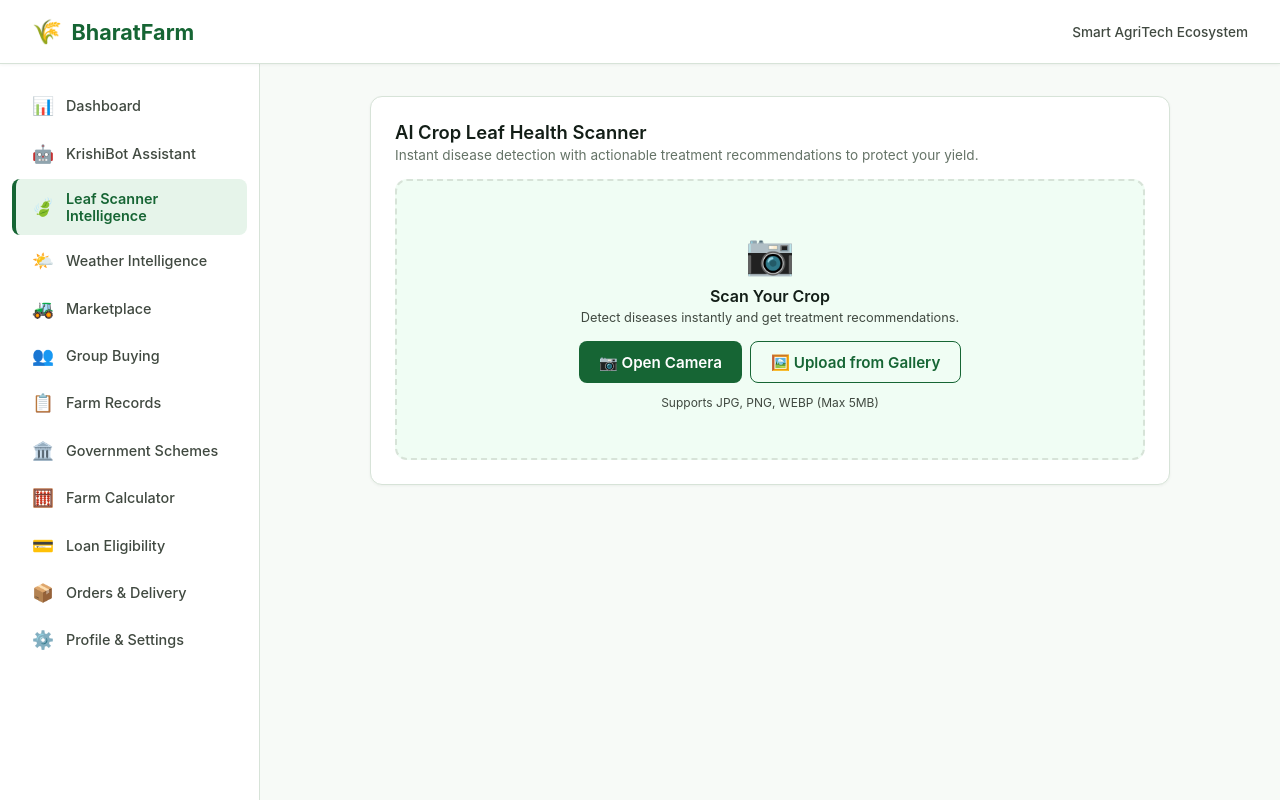
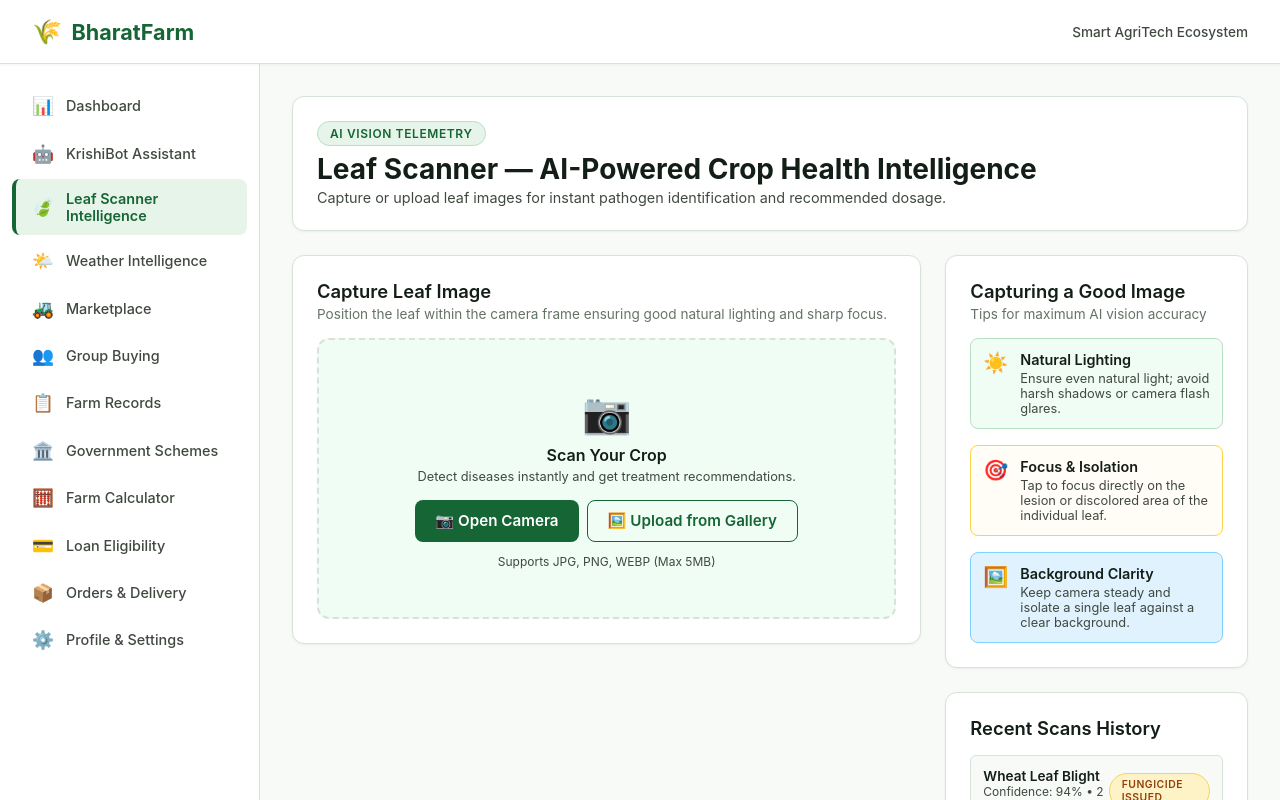
Before and after one commit to The-Lazy-Four/BharatFarm, a React (Vite) app in the folder client/: page /scanner in a window 1280 px wide. Shown: the top 800 px of the page. Built offline with nearby package versions, Linux system fonts and the light colour scheme.

Commit message:
feat(ui): implement Stitch leaf scanner guidance and history panel

```diff
--- a/client/src/features/scanner/pages/ScannerPage.tsx
+++ b/client/src/features/scanner/pages/ScannerPage.tsx
@@ -17,24 +17,117 @@ export const ScannerPage: React.FC = () => {
   };
 
   return (
-    <div style={{ display: 'flex', flexDirection: 'column', gap: '1.5rem', maxWidth: '800px', margin: '0 auto' }}>
-      <Card title="AI Crop Leaf Health Scanner" subtitle="Instant disease detection with actionable treatment recommendations to protect your yield.">
+    <div style={{ display: 'flex', flexDirection: 'column', gap: '1.5rem', maxWidth: '1280px', margin: '0 auto' }}>
+      {/* Header Banner */}
+      <div style={{
+        display: 'flex',
+        justifyContent: 'space-between',
+        alignItems: 'center',
+        flexWrap: 'wrap',
+        gap: '1rem',
+        padding: '1.5rem',
+        background: '#FFFFFF',
+        borderRadius: 'var(--radius)',
+        border: '1px solid var(--border-color)',
+        boxShadow: 'var(--shadow-sm)'
+      }}>
+        <div>
+          <span className="badge badge-primary" style={{ marginBottom: '0.35rem' }}>AI Vision Telemetry</span>
+          <h1 style={{ fontSize: '1.75rem', fontWeight: 700, color: 'var(--text-main)' }}>
+            Leaf Scanner — AI-Powered Crop Health Intelligence
+          </h1>
+          <p style={{ color: 'var(--text-muted)', fontSize: '0.9rem', marginTop: '0.2rem' }}>
+            Capture or upload leaf images for instant pathogen identification and recommended dosage.
+          </p>
+        </div>
+      </div>
+
+      {/* Main Grid Layout matching Stitch */}
+      <div className="grid-dashboard">
+        {/* Left Column (Span 8): Scanner Frame & Active Analysis */}
+        <div className="col-span-8">
+          <Card title="Capture Leaf Image" subtitle="Position the leaf within the camera frame ensuring good natural lighting and sharp focus.">
             {!selectedImage ? (
               <ScannerCamera onCapture={base64 => setSelectedImage(base64)} />
             ) : (
               <div>
                 <ImagePreview imageUrl={selectedImage} />
-            <div style={{ display: 'flex', gap: '0.5rem' }}>
+                <div style={{ display: 'flex', gap: '0.75rem', marginTop: '1rem' }}>
                   <ScanButton isScanning={isScanning} onClick={() => scanLeaf(selectedImage)} />
                   <Button variant="secondary" onClick={handleReset} disabled={isScanning}>
-                Retake
+                    Retake Image
                   </Button>
                 </div>
                 {error && <p style={{ color: 'var(--danger)', fontSize: '0.85rem', marginTop: '0.75rem' }}>⚠️ {error}</p>}
               </div>
             )}
+
+            {result && (
+              <div style={{ marginTop: '1.5rem', paddingTop: '1.5rem', borderTop: '1px solid var(--border-color)' }}>
+                <ScanResult result={result} />
+              </div>
+            )}
           </Card>
-      {result && <ScanResult result={result} />}
+        </div>
+
+        {/* Right Column (Span 4): Best Practices Guide & Recent Scans (Stitch reference) */}
+        <div className="col-span-4" style={{ display: 'flex', flexDirection: 'column', gap: '1.5rem' }}>
+          {/* Capturing a Good Image Guidance */}
+          <Card title="Capturing a Good Image" subtitle="Tips for maximum AI vision accuracy">
+            <div style={{ display: 'flex', flexDirection: 'column', gap: '1rem', marginTop: '0.5rem' }}>
+              <div style={{ display: 'flex', alignItems: 'flex-start', gap: '0.75rem', padding: '0.75rem', background: '#F0FDF4', borderRadius: 'var(--radius-sm)', border: '1px solid #B8E1C4' }}>
+                <span style={{ fontSize: '1.25rem' }}>☀️</span>
+                <div>
+                  <h5 style={{ fontSize: '0.9rem', fontWeight: 600, color: 'var(--text-main)' }}>Natural Lighting</h5>
+                  <p style={{ fontSize: '0.8rem', color: 'var(--text-muted)', marginTop: '0.2rem' }}>
+                    Ensure even natural light; avoid harsh shadows or camera flash glares.
+                  </p>
+                </div>
+              </div>
+
+              <div style={{ display: 'flex', alignItems: 'flex-start', gap: '0.75rem', padding: '0.75rem', background: '#FFFDF5', borderRadius: 'var(--radius-sm)', border: '1px solid #FCD34D' }}>
+                <span style={{ fontSize: '1.25rem' }}>🎯</span>
+                <div>
+                  <h5 style={{ fontSize: '0.9rem', fontWeight: 600, color: 'var(--text-main)' }}>Focus & Isolation</h5>
+                  <p style={{ fontSize: '0.8rem', color: 'var(--text-muted)', marginTop: '0.2rem' }}>
+                    Tap to focus directly on the lesion or discolored area of the individual leaf.
+                  </p>
+                </div>
+              </div>
+
+              <div style={{ display: 'flex', alignItems: 'flex-start', gap: '0.75rem', padding: '0.75rem', background: '#E0F2FE', borderRadius: 'var(--radius-sm)', border: '1px solid #7DD3FC' }}>
+                <span style={{ fontSize: '1.25rem' }}>🖼️</span>
+                <div>
+                  <h5 style={{ fontSize: '0.9rem', fontWeight: 600, color: 'var(--text-main)' }}>Background Clarity</h5>
+                  <p style={{ fontSize: '0.8rem', color: 'var(--text-muted)', marginTop: '0.2rem' }}>
+                    Keep camera steady and isolate a single leaf against a clear background.
+                  </p>
+                </div>
+              </div>
+            </div>
+          </Card>
+
+          {/* Recent Scans History Panel */}
+          <Card title="Recent Scans History">
+            <div style={{ display: 'flex', flexDirection: 'column', gap: '0.75rem' }}>
+              <div style={{ padding: '0.75rem', background: 'var(--bg-main)', borderRadius: '6px', border: '1px solid var(--border-color)', display: 'flex', justifyContent: 'space-between', alignItems: 'center' }}>
+                <div>
+                  <h5 style={{ fontSize: '0.85rem', fontWeight: 600, color: 'var(--text-main)' }}>Wheat Leaf Blight</h5>
+                  <p style={{ fontSize: '0.75rem', color: 'var(--text-muted)' }}>Confidence: 94% • 2 days ago</p>
+                </div>
+                <span className="badge badge-warning" style={{ fontSize: '0.65rem' }}>Fungicide Issued</span>
+              </div>
+              <div style={{ padding: '0.75rem', background: 'var(--bg-main)', borderRadius: '6px', border: '1px solid var(--border-color)', display: 'flex', justifyContent: 'space-between', alignItems: 'center' }}>
+                <div>
+                  <h5 style={{ fontSize: '0.85rem', fontWeight: 600, color: 'var(--text-main)' }}>Healthy Rice Canopy</h5>
+                  <p style={{ fontSize: '0.75rem', color: 'var(--text-muted)' }}>Confidence: 98% • 5 days ago</p>
+                </div>
+                <span className="badge badge-primary" style={{ fontSize: '0.65rem' }}>Normal</span>
+              </div>
+            </div>
+          </Card>
+        </div>
+      </div>
     </div>
   );
 };
```
Lines whose indentation alone changed are shown as unchanged.
